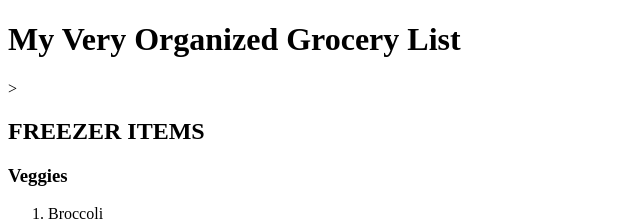
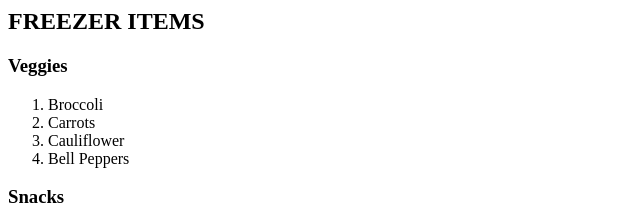
Before and after one commit to mitchwellss/Shopping-List, a plain HTML site: page index.html in a window 1280 px wide. Shown: the top 220 px of the page, without its empty margins (0-640 px from the left). Drawn offline with Linux system fonts and the light colour scheme.

Commit message:
Resolving Conflicts

```diff
--- a/index.html
+++ b/index.html
@@ -1,13 +1,13 @@
-<!DOCTYPE html>
-<html lang="en">
-<head>
-    <meta charset="UTF-8">
-    <meta name="viewport" content="width=device-width, initial-scale=1.0">
-    <title>Shopping List</title>
-    <link rel="stylesheet" href="style.css">
-</head>
-<body>
-    <h1>My Very Organized Grocery List</h1>>
+
+
+
+
+
+
+
+
+
+
 
 
 
```
